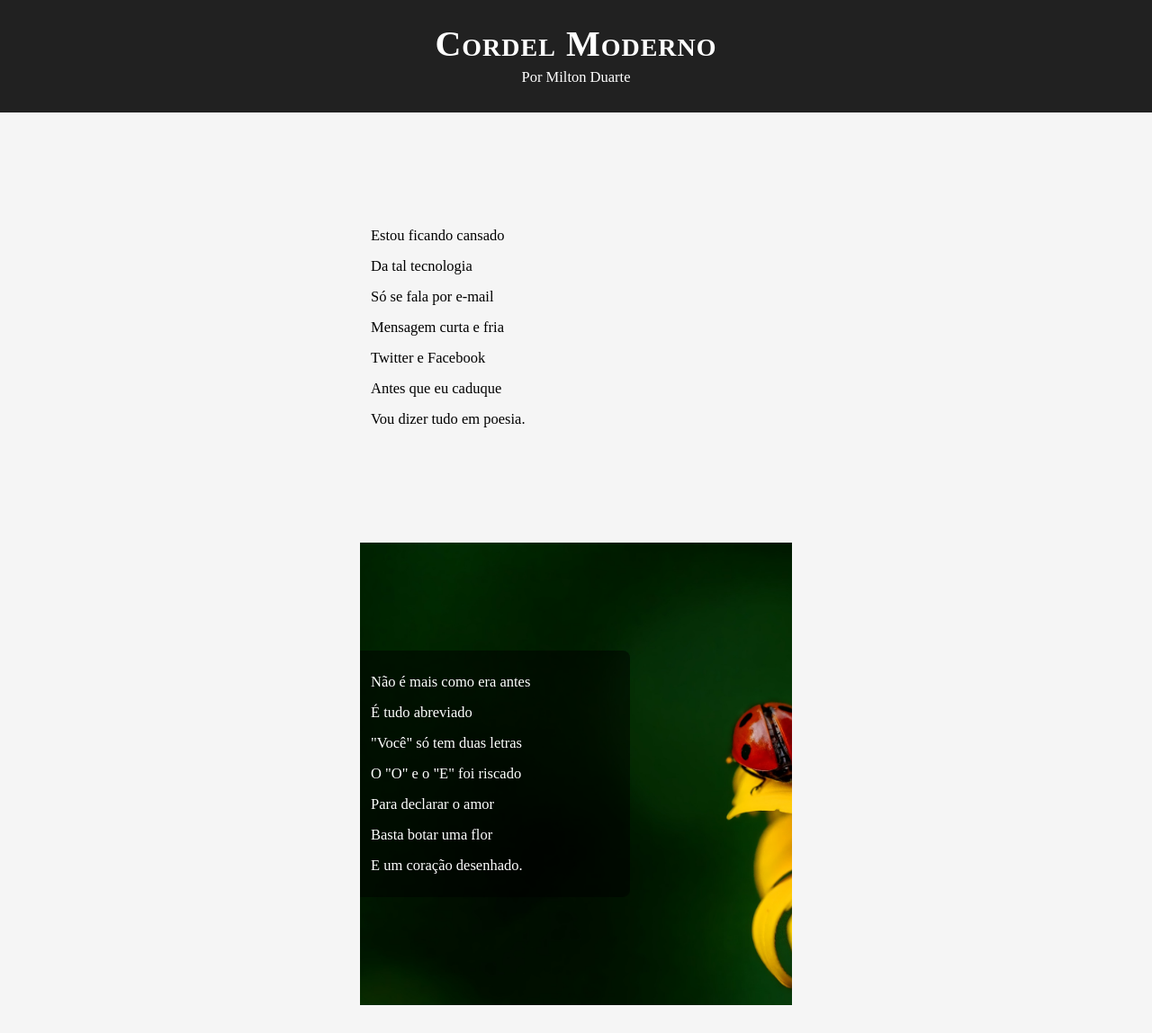
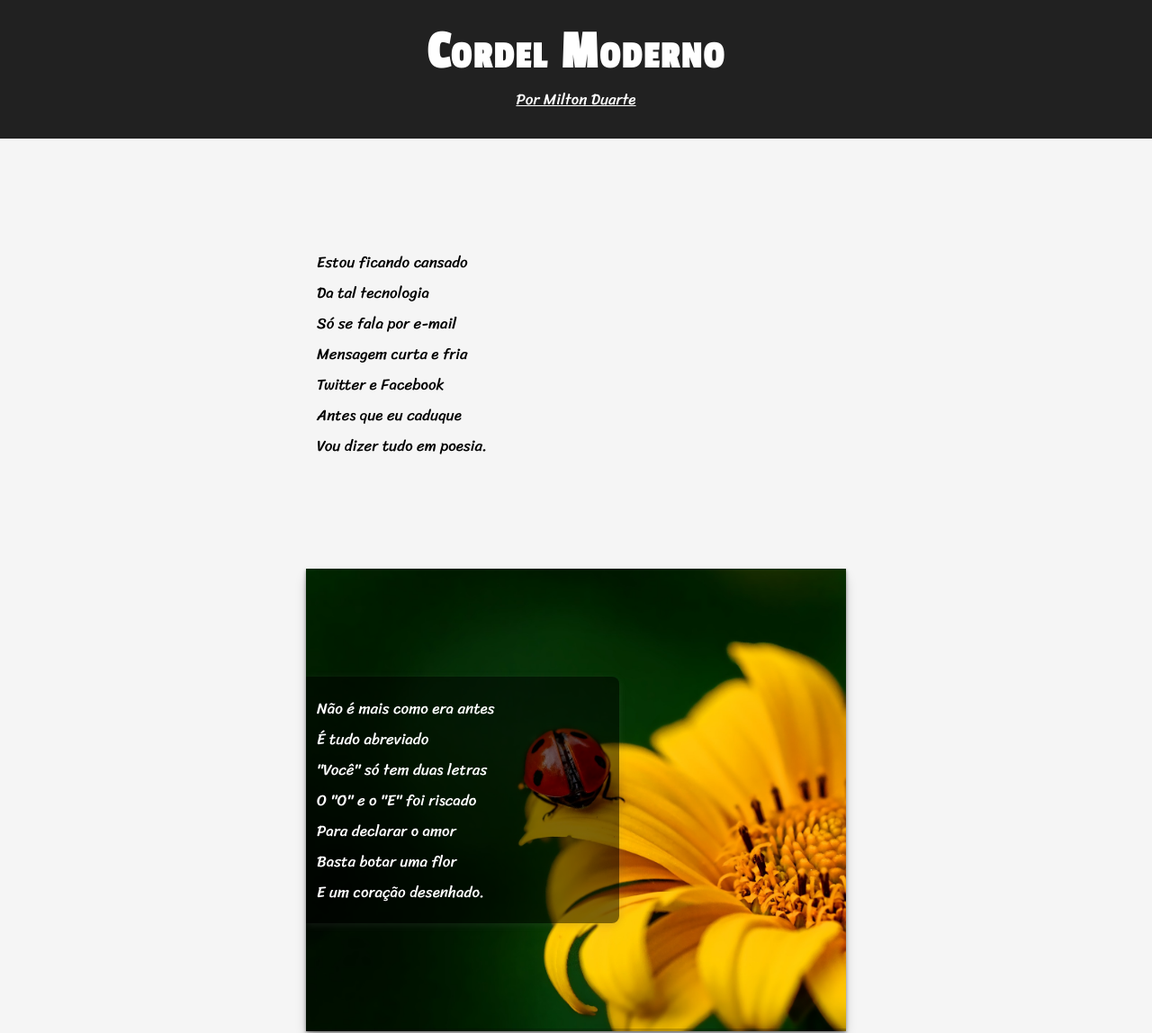
Before and after one commit to KahSR/projeto-cordel, a plain HTML site: page index.html in a window 1280 px wide. Shown: the top 1148 px of the page at 90% size. Drawn offline with Linux system fonts and the light colour scheme.

Commit message:
créditos adionados

```diff
--- a/index.html
+++ b/index.html
@@ -4,6 +4,11 @@
      <meta charset="UTF-8">
      <meta name="viewport" content="width=device-width, initial-scale=1.0">
      <meta name="description" content="Resolução do projeto cordel do curso de html e css do curso em vídeo">
+
+     <link rel="preconnect" href="https://fonts.googleapis.com">
+     <link rel="preconnect" href="https://fonts.gstatic.com" crossorigin>
+     <link href="https://fonts.googleapis.com/css2?family=Passion+One&family=Sriracha&display=swap" rel="stylesheet">
+
      <link rel="stylesheet" href="style.css">
      <title>Cordel</title>
 </head>
@@ -88,5 +93,14 @@
                <p>Deixe que Deus interprete.</p>
           </article>
      </main>
+
+     <footer class="footer">
+         <p>
+               Acesse o meu repositório<a href="https://github.com/KahSR/projeto-cordel" class="hover_link">KahSR</a>
+         </p>
+         <p>
+              Acesse <a href="https://github.com/gustavoguanabara/html-css/tree/master/desafios/modulo-02/d012" target="_blank" class="hover_link">gustavo guanabara</a> para os materiais usados no projeto e conheça outros curso do <a href="https://www.cursoemvideo.com/" target="_blank" class="hover_link">curso em vídeo</a>
+         </p>
+     </footer>
 </body>
 </html>
--- a/style.css
+++ b/style.css
@@ -4,32 +4,35 @@
      box-sizing: border-box;
 }
 :root{
-     --fz-large: clamp(3rem, 2.7143rem + 1.4286vw, 4rem);
+     --ft-secondry: "Passion One", sans-serif;
+     --ft-main: "Sriracha", cursive;
+
+     --fz-large: clamp(3rem, 2.1429rem + 4.2857vw, 6rem);
      --fz-base: 1.6rem;
-     --fz-small: 1.65rem;
-
-     --fw-normal: 400;
-     --fw-bold: 600;
+     --fz-small: 1.7rem;
 
      --tx-line-height: 3.4rem;
 
      --g-padding-sides: 12px;
 
      --min-wh-container: 300px;
-     --max-wh-container: 480px;
+     --max-wh-container: 600px;
 }
 html{
      font-size: 62.5%;
 }
 body{
+     font-family: var(--ft-main);
      font-size: var(--fz-base);
      min-height: 100vh;
      background-color: #f5f5f5;
 }
 h1{
+     font-family: var(--ft-secondry);
      font-size: var(--fz-large);
      font-variant: small-caps;
-     letter-spacing: 1px;
+     font-weight: bolder;
+     letter-spacing: 2px;
      color: #fff;
 }
 p{
@@ -40,12 +43,11 @@ p, a{
 }
 a{
      color: #fff;
-     text-decoration: none;
      display: inline-block;
      padding: 4px;
 }
 .hover_link{
-     transition: transform .2s;
+     transition: .2s;
 }
 .hover_link:hover{
      transform: scale(1.1);
@@ -68,12 +70,16 @@ a{
 .container--bg{
      background-size: cover;
      background-attachment: fixed;
+     background-position: right center;
      color: #fff;
      padding: 15vh 0px;
+     overflow: hidden;
+     box-shadow: rgba(0, 0, 0, 0.4) 0px 2px 4px, rgba(0, 0, 0, 0.3) 0px 7px 13px -3px, rgba(0, 0, 0, 0.2) 0px -3px 0px inset;
 }
 .container--bg-shadow{
      background-color: rgba(0, 0, 0, .50);
      border-radius: 0px 8px 8px 0px;
+     box-shadow: rgba(99, 99, 99, 0.2) 0px 2px 8px 0px;
      min-width: var(--min-wh-container);
      max-width: 58%;
      padding: 18px 12px;
@@ -83,4 +89,11 @@ a{
 }
 .container--bg:nth-child(4){
      background-image: url('imagens/background002.jpg');
+
 }
+.footer{
+     background: #212121;
+     color: #fff;
+     text-align: center;
+     padding: 20px var(--g-padding-sides);
+}
```
